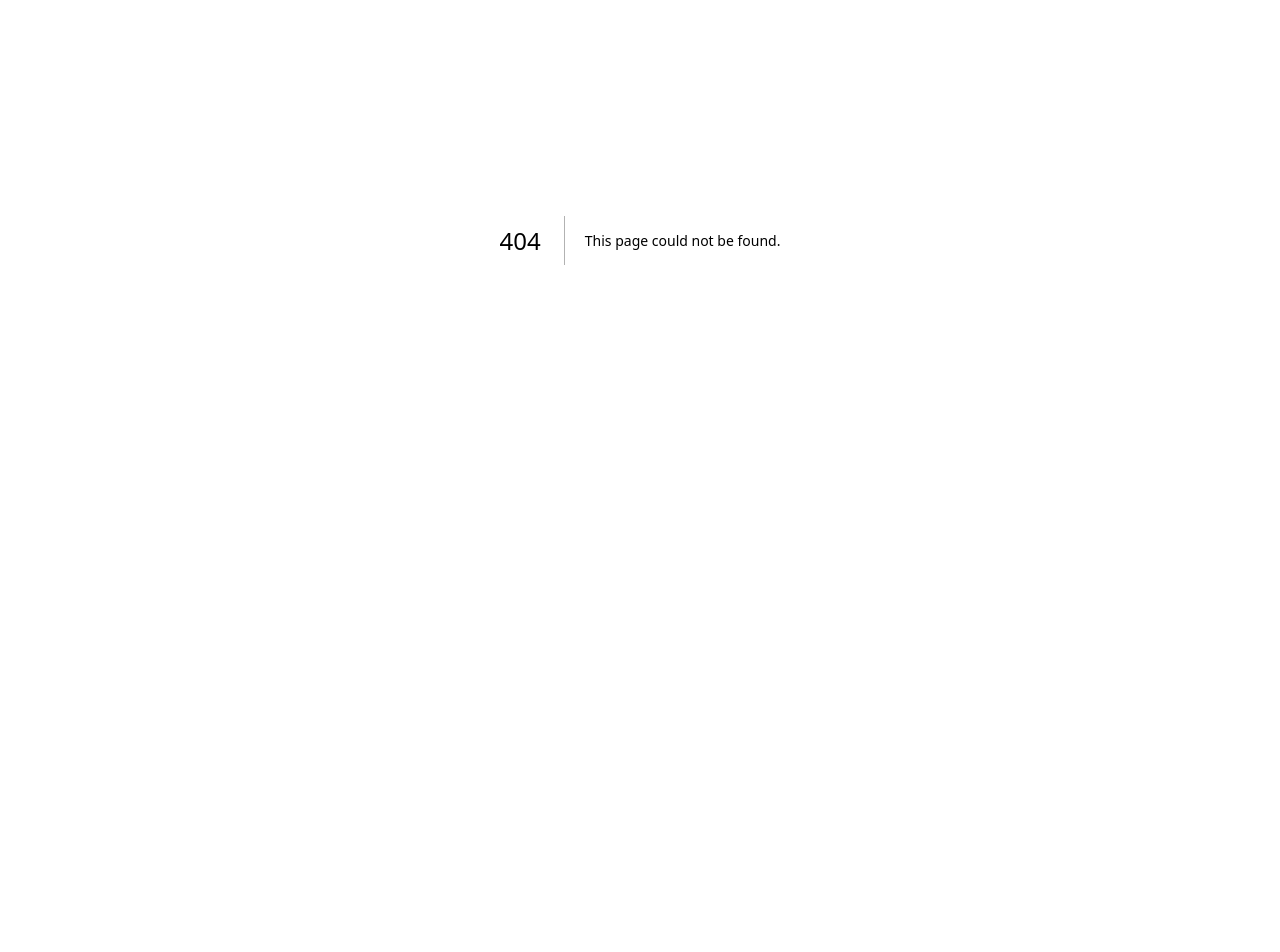
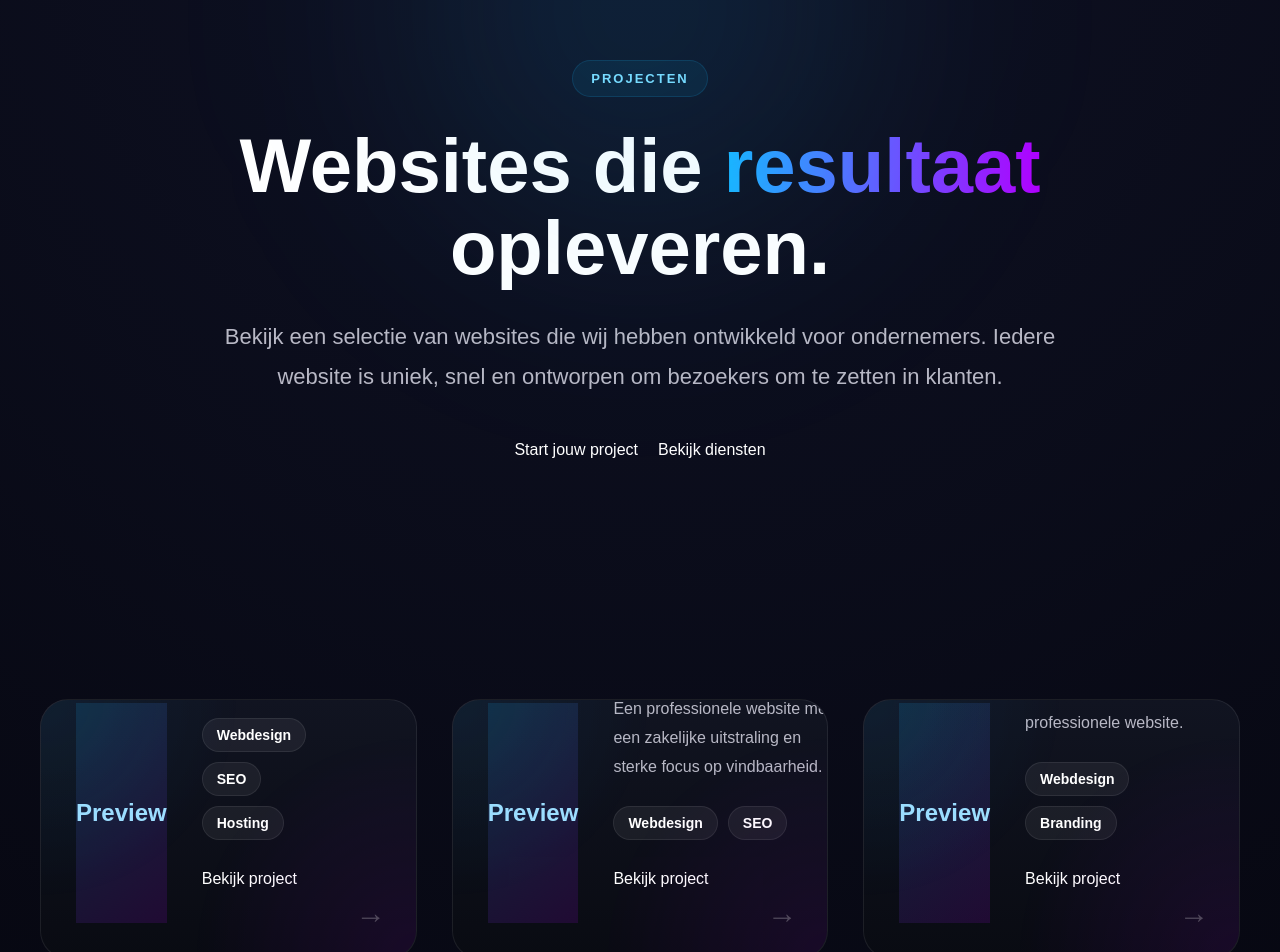
Before and after one commit to djdigitaldev-code/djdigital-website, a Next.js app: page /projecten in a window 1280 px wide. Before the commit this address had no page. Shown: the part 160-1112 px from the top of the page. Before the commit the page ends 800 px from the top, so only its background shows below. Built offline with nearby package versions, Linux system fonts and the light colour scheme.

Commit message:
projecten

```diff
--- /dev/null
+++ b/app/projecten/page.jsx
@@ -0,0 +1,113 @@
+import "./projecten.css";
+import Link from "next/link";
+
+export const metadata = {
+  title: "Projecten | DJ Digital",
+  description:
+    "Bekijk een selectie van websites die DJ Digital heeft ontworpen en ontwikkeld voor ondernemers.",
+};
+
+const projecten = [
+  {
+    naam: "Petra Pedicure",
+    categorie: "Pedicurepraktijk",
+    omschrijving:
+      "Een moderne en rustige website die vertrouwen uitstraalt en nieuwe klanten aantrekt.",
+    diensten: ["Webdesign", "SEO", "Hosting"],
+    status: "Live",
+    link: "#",
+  },
+  {
+    naam: "DAAN Administraties",
+    categorie: "Administratiekantoor",
+    omschrijving:
+      "Een professionele website met een zakelijke uitstraling en sterke focus op vindbaarheid.",
+    diensten: ["Webdesign", "SEO"],
+    status: "Live",
+    link: "#",
+  },
+  {
+    naam: "Jouw bedrijf?",
+    categorie: "Volgende project",
+    omschrijving:
+      "Misschien staat jouw bedrijf hier binnenkort ook tussen met een professionele website.",
+    diensten: ["Webdesign", "Branding"],
+    status: "Beschikbaar",
+    link: "/contact",
+  },
+];
+
+export default function ProjectenPage() {
+  return (
+    <main className="projecten-page">
+      <section className="projecten-hero">
+        <div className="hero-tag">PROJECTEN</div>
+
+        <h1>
+          Websites die <span>resultaat</span> opleveren.
+        </h1>
+
+        <p>
+          Bekijk een selectie van websites die wij hebben ontwikkeld voor
+          ondernemers. Iedere website is uniek, snel en ontworpen om bezoekers
+          om te zetten in klanten.
+        </p>
+
+        <div className="hero-buttons">
+          <Link href="/contact" className="primary-btn">
+            Start jouw project
+          </Link>
+
+          <Link href="/diensten" className="secondary-btn">
+            Bekijk diensten
+          </Link>
+        </div>
+      </section>
+
+      <section className="projecten-grid">
+        {projecten.map((project) => (
+          <article className="project-card" key={project.naam}>
+            <div className="project-image">
+              <span>Preview</span>
+            </div>
+
+            <div className="project-content">
+              <span className="project-status">{project.status}</span>
+
+              <h2>{project.naam}</h2>
+
+              <h3>{project.categorie}</h3>
+
+              <p>{project.omschrijving}</p>
+
+              <div className="badges">
+                {project.diensten.map((dienst) => (
+                  <span key={dienst}>{dienst}</span>
+                ))}
+              </div>
+
+              <Link href={project.link} className="primary-btn">
+                Bekijk project
+              </Link>
+            </div>
+          </article>
+        ))}
+      </section>
+
+      <section className="projecten-cta">
+        <h2>Klaar voor jouw nieuwe website?</h2>
+
+        <p>
+          Wij bouwen moderne websites die snel laden, goed gevonden worden in
+          Google en bezoekers overtuigen.
+        </p>
+
+        <div className="hero-buttons">
+          <Link href="/contact" className="primary-btn">
+            Gratis kennismaken
+          </Link>
+        </div>
+      </section>
+    </main>
+  );
+}
--- /dev/null
+++ b/app/projecten/projecten.css
@@ -0,0 +1,212 @@
+/* ==========================================================
+   DJ DIGITAL - PROJECTEN
+   ========================================================== */
+
+*{
+  margin:0;
+  padding:0;
+  box-sizing:border-box;
+}
+
+.projecten-page{
+  min-height:100vh;
+  padding-top:140px;
+  color:#fff;
+}
+
+.projecten-hero{
+  position:relative;
+  max-width:1200px;
+  margin:auto;
+  padding:80px 30px 120px;
+  text-align:center;
+  overflow:hidden;
+}
+
+.projecten-hero::before{
+  content:"";
+  position:absolute;
+  width:700px;
+  height:700px;
+  left:50%;
+  top:-320px;
+  transform:translateX(-50%);
+  background:radial-gradient(circle,rgba(24,183,255,.16),transparent 65%);
+  filter:blur(110px);
+}
+
+.hero-tag{
+  display:inline-flex;
+  padding:10px 18px;
+  border-radius:999px;
+  background:rgba(24,183,255,.08);
+  border:1px solid rgba(24,183,255,.15);
+  color:#7fdfff;
+  font-size:13px;
+  font-weight:700;
+  letter-spacing:2px;
+  margin-bottom:28px;
+}
+
+.projecten-hero h1{
+  font-size:76px;
+  line-height:1.08;
+  margin-bottom:28px;
+}
+
+.projecten-hero h1 span{
+  background:linear-gradient(90deg,#18b7ff,#b100ff);
+  -webkit-background-clip:text;
+  -webkit-text-fill-color:transparent;
+}
+
+.projecten-hero p{
+  max-width:850px;
+  margin:auto;
+  color:#b8b8c5;
+  font-size:22px;
+  line-height:1.8;
+}
+
+.hero-buttons{
+  display:flex;
+  justify-content:center;
+  gap:20px;
+  flex-wrap:wrap;
+  margin-top:45px;
+}
+
+.projecten-grid{
+  max-width:1400px;
+  margin:auto;
+  padding:120px 40px;
+  display:grid;
+  grid-template-columns:repeat(auto-fit,minmax(360px,1fr));
+  gap:35px;
+}
+
+.project-card{
+  background:linear-gradient(180deg,#111421,#090b12);
+  border:1px solid rgba(255,255,255,.08);
+  border-radius:28px;
+  overflow:hidden;
+  transition:.35s;
+}
+
+.project-card:hover{
+  transform:translateY(-10px);
+  border-color:#18b7ff;
+  box-shadow:0 0 50px rgba(24,183,255,.18);
+}
+
+.project-image{
+  height:220px;
+  display:flex;
+  align-items:center;
+  justify-content:center;
+  background:linear-gradient(135deg,#18b7ff22,#b100ff22);
+  font-size:28px;
+  font-weight:700;
+  color:#9fdfff;
+}
+
+.project-content{
+  padding:35px;
+}
+
+.project-status{
+  display:inline-block;
+  padding:6px 12px;
+  border-radius:999px;
+  background:#18b7ff22;
+  color:#7fdfff;
+  font-size:12px;
+  margin-bottom:20px;
+}
+
+.project-content h2{
+  font-size:32px;
+  margin-bottom:10px;
+}
+
+.project-content h3{
+  color:#18b7ff;
+  font-size:18px;
+  margin-bottom:20px;
+}
+
+.project-content p{
+  color:#b8b8c5;
+  line-height:1.8;
+  margin-bottom:25px;
+}
+
+.badges{
+  display:flex;
+  flex-wrap:wrap;
+  gap:10px;
+  margin-bottom:30px;
+}
+
+.badges span{
+  padding:8px 14px;
+  border-radius:999px;
+  background:rgba(255,255,255,.06);
+  border:1px solid rgba(255,255,255,.08);
+  font-size:14px;
+}
+
+.projecten-cta{
+  text-align:center;
+  padding:120px 30px;
+}
+
+.projecten-cta h2{
+  font-size:56px;
+  margin-bottom:24px;
+}
+
+.projecten-cta p{
+  max-width:700px;
+  margin:0 auto 40px;
+  color:#b8b8c5;
+  font-size:20px;
+}
+
+@media(max-width:900px){
+
+.projecten-page{
+padding-top:120px;
+}
+
+.projecten-hero h1{
+font-size:52px;
+}
+
+.projecten-hero p{
+font-size:18px;
+}
+
+.hero-buttons{
+flex-direction:column;
+align-items:center;
+}
+
+.projecten-grid{
+padding:80px 20px;
+grid-template-columns:1fr;
+}
+
+.project-content{
+padding:28px;
+}
+
+.projecten-cta{
+padding:80px 20px;
+}
+
+.projecten-cta h2{
+font-size:40px;
+}
+
+}
```
